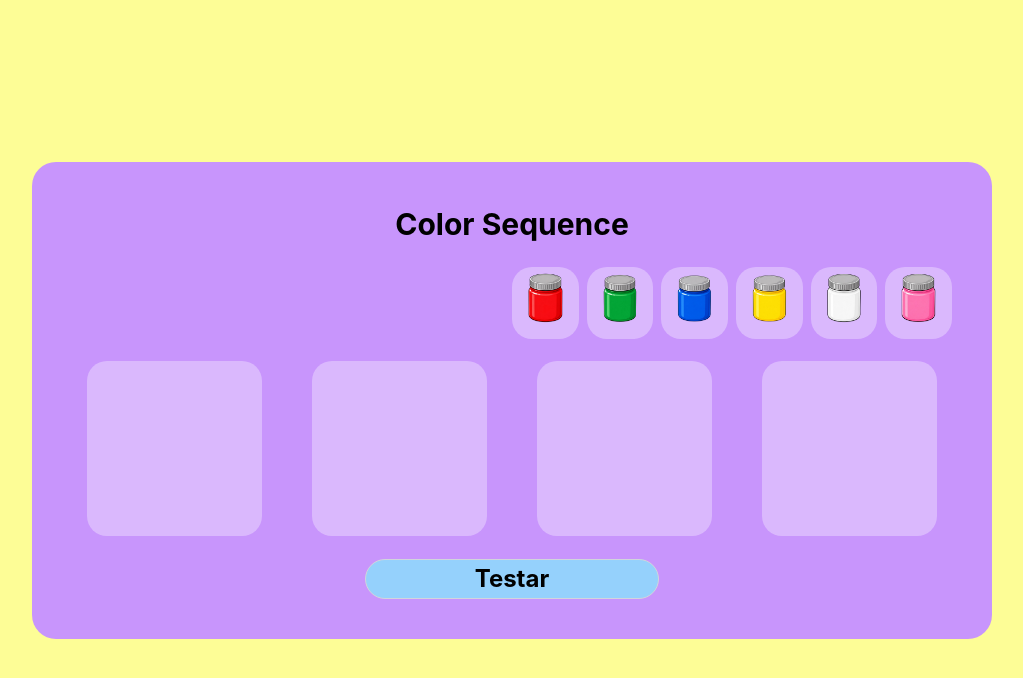
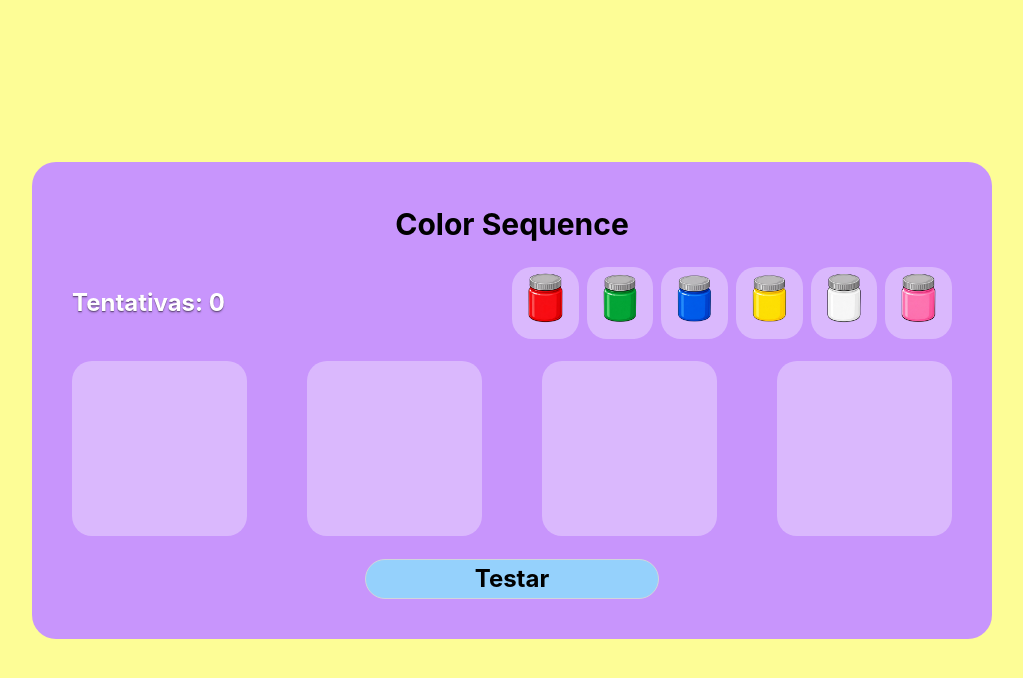
Before and after one commit to devDavyRibeiro/colors-sequence, a React (Vite) app: page / in a window 1280 px wide. Both pictures are taken after a click on the button "Iniciar Jogo". Shown: the top 678 px of the page, without its empty margins (128-1151 px from the left). Built offline with nearby package versions, Linux system fonts and the light colour scheme.

Commit message:
styles: ajuste do container

```diff
--- a/src/components/sequencie.tsx
+++ b/src/components/sequencie.tsx
@@ -84,11 +84,13 @@ function Sequencie(props: {
 
 
   return (
-    <div className="flex flex-col w-[75%] p-10 bg-segundary rounded-3xl gap-5">
+    <div className="flex flex-col w-[75%] p-10 bg-segundary rounded-3xl gap-5 mx-auto">
       <header>
-        <h2 className=" ">Color Sequence</h2>
+        <h2>Color Sequence</h2>
       </header>
-      <div className="reservation flex h-18 justify-end ml-[50%] gap-2 items-center">
+      <div className="flex justify-between items-center">
+        <p className="w-1/2 text-start text-2xl font-bold text-white text-shadow-sm/20 text-shadow-black ">Tentativas: {lances}</p>
+        <div className="reservation flex h-18 justify-end w-1/2 gap-2 items-center">
           <div className="item" onDragOver={dragOverHandler} onDrop={dropHandler}>
             <img src={colorRed} alt="Red" id="red" draggable={true} onDragStart={dragStartHandler}/>
           </div>
@@ -108,7 +110,8 @@ function Sequencie(props: {
             <img src={colorPink} alt="Pink" id="pink" draggable={true} onDragStart={dragStartHandler} />
           </div>
         </div>
-      <div className="sequencie-container flex h-45 w-full justify-end gap-5 items-center">
+      </div>
+      <div className="sequencie-container flex h-45 w-full justify-between gap-5 items-center">
 
         {
           sequenceInitial.map((_, i:number)=> {
--- a/src/styles.css
+++ b/src/styles.css
@@ -109,3 +109,10 @@ input:checked + .slider:before {
     max-width: 175px;
     max-height: 175px;
 }
+
+.sequencie-container .item:first-child{
+  margin-left: 0px;
+}
+.sequencie-container .item:last-child{
+  margin-right: 0px;
+}
```
Lines whose indentation alone changed are shown as unchanged.
